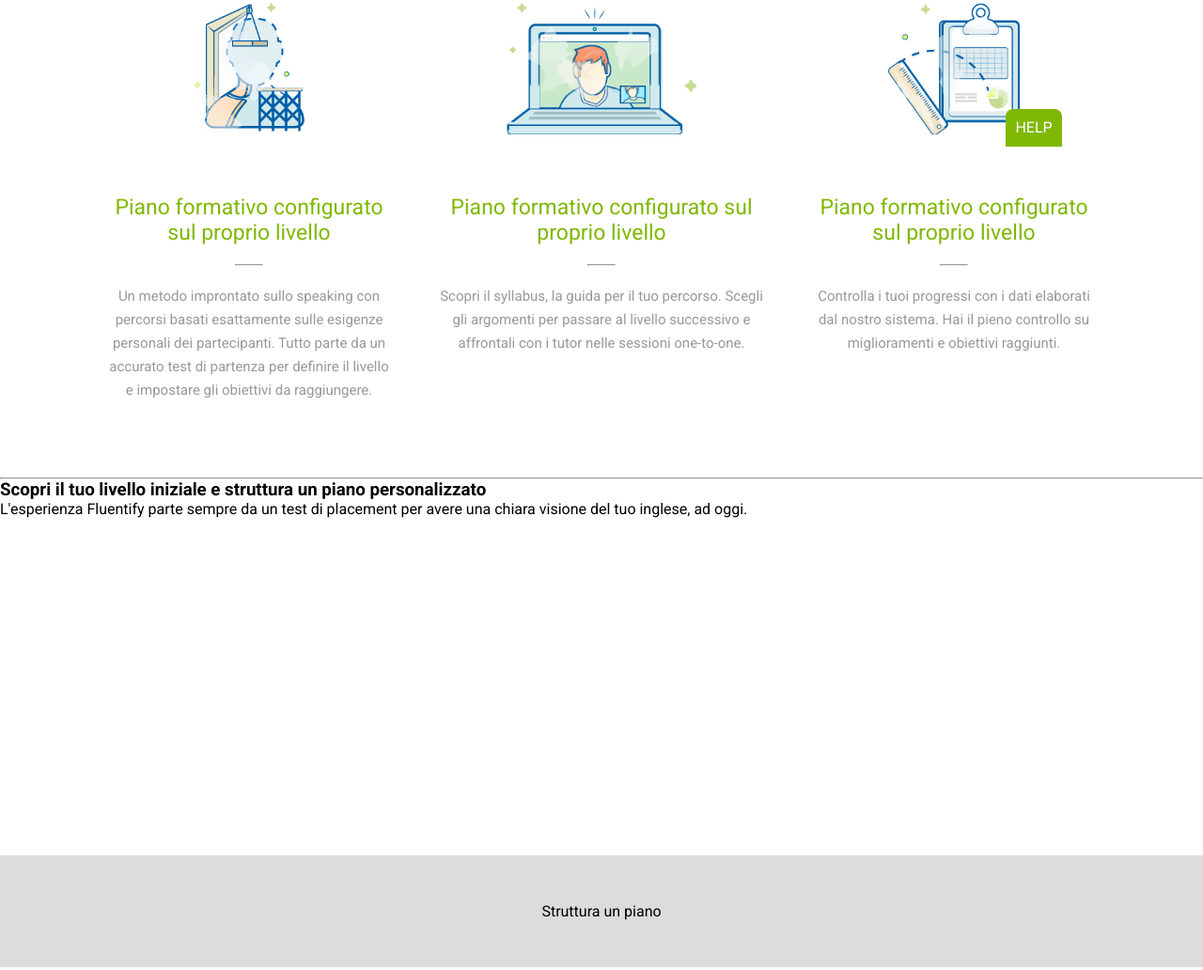
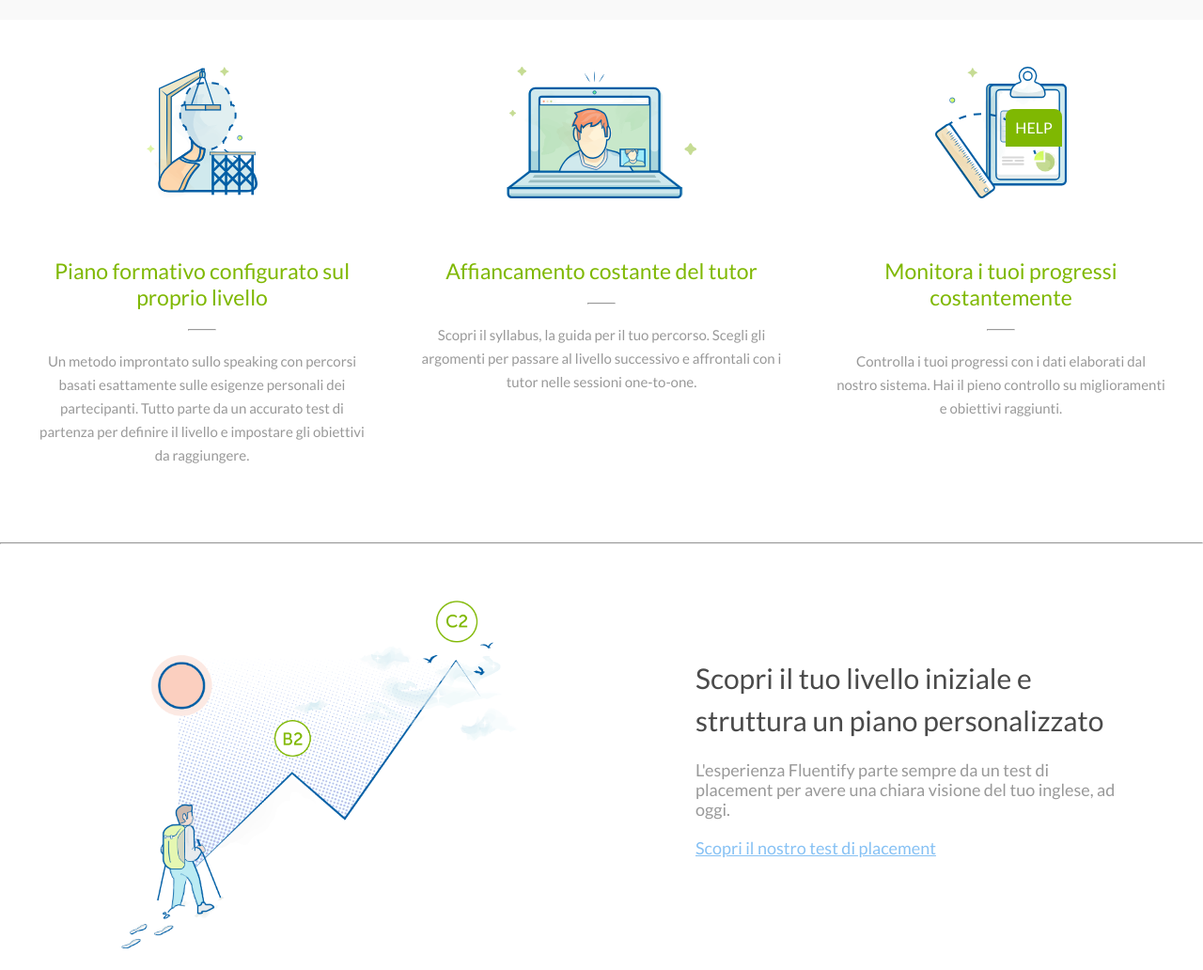
Before and after one commit to FrancescoPandolfi/html-css-fluentify, a plain HTML site: page index.html in a window 1280 px wide. Shown: the part 644-1676 px from the top of the page at 94% size. Drawn offline with Linux system fonts and the light colour scheme.

Commit message:
Terminato il main

```diff
--- a/css/style.css
+++ b/css/style.css
@@ -13,21 +13,21 @@ a {
 }
 body {
   background-color: white;
-  font-family: 'Roboto', sans-serif;
+  font-family: 'Lato', sans-serif;
 }
 
 header {
   background-color: #0c325a;
   background-image: url(../img/oldman.png);
   background-size: 950px;
-  background-position: 130% 120px;
+  background-position: 100% 120px;
   background-repeat: no-repeat;
-  height: 450px;
+  height: 500px;
   color: white;
 }
 .header-top {
   height: 70px;
-  width: 1050px;
+  width: 1200px;
   margin: 0 auto;
   padding: 20px 0;
   font-size: 11px;
@@ -58,11 +58,14 @@ ul.menu li a {
   text-decoration: none;
   color: white;
 }
+ul.menu li a:hover {
+  color: #feae31;
+}
+
 .header-nav-right {
   float: right;
   width: 360px;
   text-align: right;
-  /* background-color: pink; */
 }
 .header-nav-right a {
   display: inline-block;
@@ -89,10 +92,10 @@ a.btn-green {
   margin: 0;
 }
 .visual {
-  width: 1050px;
+  width: 1200px;
   height: 380px;
   margin: 0 auto;
-  padding-top: 80px;
+  padding-top: 110px;
 }
 .headline {
   width: 500px;
@@ -100,7 +103,7 @@ a.btn-green {
   padding: 0 0 40px 0;
 }
 a.cta {
-  padding: 20px 15px;
+  padding: 15px 15px;
 }
 
 /* FINE HEADER */
@@ -110,12 +113,22 @@ main {
 .title {
   text-align: center;
   padding: 50px 0;
-  background-color: rgb(220, 220, 220);
+  background-color: #f9f9f9;
+}
+.title p {
+  color: #999999;
+  font-size: 18px;
+}
+.title h2 {
+  font-weight: normal;
+  font-size: 24px;
+  color: ##373a3c;
+  margin-bottom: 14px;
 }
 .col-container {
-width: 1050px;
-margin: 50px auto 80px;
-text-align: center;
+  width: 1200px;
+  margin: 50px auto 80px;
+  text-align: center;
 }
 .col-container img {
   height: 140px;
@@ -126,7 +139,7 @@ text-align: center;
   display: table;
   clear: both;
 }
-.float h3 {
+.h3-cols {
   font-size: 23px;
   color: #7fb802;
   font-weight: normal;
@@ -141,19 +154,65 @@ text-align: center;
   color: #999;
 }
 .col1 {
-  width: 300px;
+  width: 350px;
 }
 .col2 {
-  width: 350px;
+  width: 400px;
   margin: 0 50px;
 }
 .col3 {
-  width: 300px;
+  width: 350px;
 
 }
 .main-bot {
   height: 400px;
+  width: 1200px;
+  margin: 60px auto;
 }
+.main-bot:after {
+  content: '';
+  display: table;
+  clear: both;
+}
+.main-bot-left {
+width: 50%;
+}
+.main-bot-left img {
+  height: 370px;
+}
+.main-bot-right {
+  width: 50%;
+  padding-top: 60px;
+  padding-left: 100px;
+  padding-right: 50px;
+  text-align: left;
+}
+.main-bot-right h3 {
+  font-size: 30px;
+  line-height: 45px;
+  margin: 0 0 20px 0;
+  font-weight: normal;
+  color: #4a4a4a;
+}
+
+.main-bot-right p {
+  font-size: 18px;
+  line-height: 21px;
+  color: #999;
+  display: block;
+  margin: 0 0 20px 0;
+}
+
+.main-bot-right a {
+  font-size: 18px;
+  line-height: 21px;
+  text-decoration: underline;
+  color: #86c1f4;
+}
+
+
+
+
 footer {
   margin: 0 auto;
   background-color: #d3d3d3;
@@ -173,3 +232,7 @@ footer {
   color: white;
   background-color: #7fb802
 }
+
+.help:hover {
+  height: 50px;
+}
--- a/index.html
+++ b/index.html
@@ -2,7 +2,7 @@
 <html lang="en" dir="ltr">
   <head>
     <meta charset="utf-8">
-    <link href="https://fonts.googleapis.com/css?family=Roboto:400,400i,700&display=swap" rel="stylesheet">
+    <link href="https://fonts.googleapis.com/css?family=Lato:400,400i,700&display=swap" rel="stylesheet">
     <link rel="stylesheet" href="css/style.css">
     <title>Fluentify</title>
   </head>
@@ -39,23 +39,23 @@
       </div>
       <div class="col-container">
         <div class="float col1">
-          <img src="img/profile.png" alt="">
-          <h3>Piano formativo configurato sul proprio livello</h3>
+          <img src="img/profile.svg" alt="">
+          <h3 class="h3-cols">Piano formativo configurato sul proprio livello</h3>
           <hr>
           <p>Un metodo improntato sullo speaking con percorsi basati esattamente sulle esigenze personali dei partecipanti. Tutto parte da un accurato test di partenza per definire il livello e impostare gli obiettivi da raggiungere.</p>
         </div>
 
         <div class="float col2">
-          <img src="img/computer.png" alt="">
-          <h3>Piano formativo configurato sul proprio livello</h3>
+          <img src="img/computer.svg" alt="">
+          <h3 class="h3-cols">Affiancamento costante del tutor</h3>
           <hr>
           <p>Scopri il syllabus, la guida per il tuo percorso. Scegli gli argomenti per passare al livello successivo e affrontali con i tutor nelle sessioni one-to-one.</p>
         </div>
 
 
         <div class="float col3">
-          <img src="img/doc.png" alt="">
-          <h3>Piano formativo configurato sul proprio livello</h3>
+          <img src="img/doc.svg" alt="">
+          <h3 class="h3-cols">Monitora i tuoi progressi costantemente</h3>
           <hr>
           <p>Controlla i tuoi progressi con i dati elaborati dal nostro sistema. Hai il pieno controllo su miglioramenti e obiettivi raggiunti.</p>
         </div>
@@ -65,6 +65,10 @@
       <hr>
 
       <div class="main-bot">
+        <div class="float main-bot-left">
+          <img src="img/mountain.png" alt="">
+        </div>
+        <div class="float main-bot-right">
           <h3>
             Scopri il tuo livello iniziale e struttura un piano personalizzato
           </h3>
@@ -73,6 +77,7 @@
               L'esperienza Fluentify parte sempre da un test di placement per avere una chiara visione del tuo inglese, ad oggi.
           </p>
           <a href="#">Scopri il nostro test di placement</a>
+        </div>
       </div>
     </main>
     <footer>
```
Also changed, not shown: img/computer.png (deleted), img/computer.svg (added), img/doc.png (deleted), img/doc.svg (added), img/profile.svg (added). Lines whose indentation alone changed are shown as unchanged.
